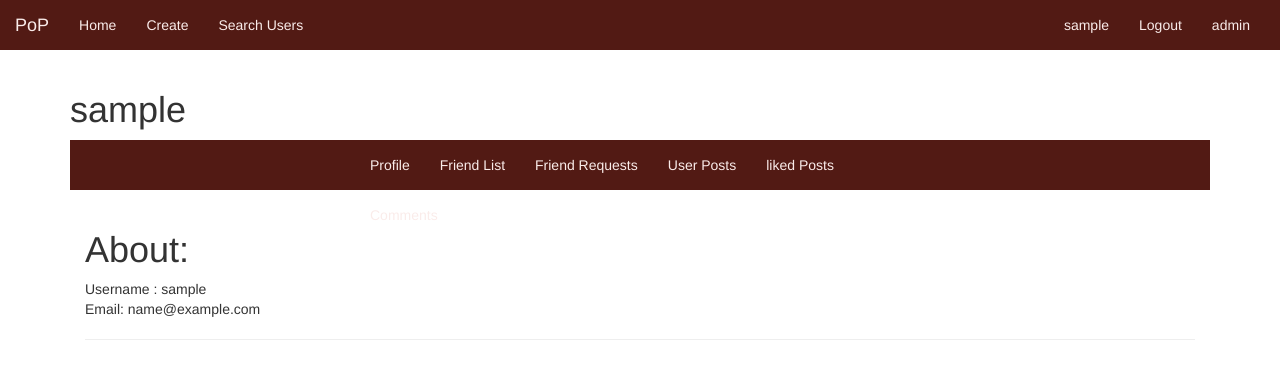
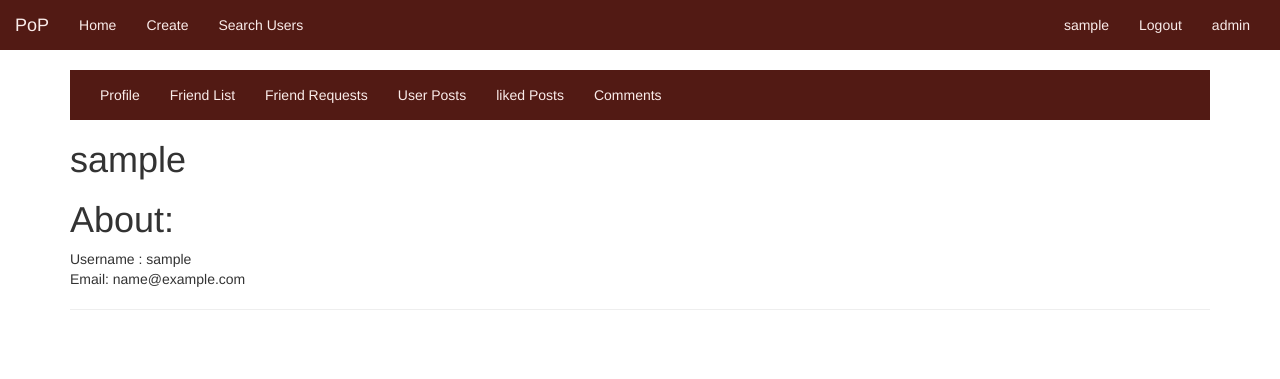
Before and after one commit to shagunbandi/Social-Network, a Django app: a page that uses accounts/templates/accounts/profile/main.html in a window 1280 px wide. Shown: the top 379 px of the page. Run offline with Django 3.2, Linux system fonts and the light colour scheme; the visitor is signed in with stand-in values (Sample User, id 1); data comes from the database, SQL or seed files in the repository; some libraries are stand-ins or nearby versions.

Commit message:
UI Fixes

```diff
--- a/accounts/templates/accounts/profile/base_profile.html
+++ b/accounts/templates/accounts/profile/base_profile.html
@@ -4,9 +4,8 @@
 {% block head %}<link rel="stylesheet" type="text/css" href="{% static 'accounts/static/profile.css' %}"/>{% endblock %}
 {% block body %}
     {% block nav %}
-        <h1>{{ username }}</h1>
         <nav class="navbar navbar-default">
-            <div class="container-fluid">
+            <div class="">
                 <div class="navbar-header">
                     <button type="button" class="navbar-toggle" data-toggle="collapse" data-target="#profile_navbar">
                         <span class="icon-bar"></span>
@@ -15,7 +14,7 @@
                     </button>
                 </div>
                 <div class="collapse navbar-collapse" id="profile_navbar">
-                    <ul class="nav navbar-nav navbar-center">
+                    <ul class="nav navbar-nav">
                         <li><a href="{% url 'accounts:profile' username=username %}">Profile</a></li>
                         {% if username == user.username %}
                         <li><a href="{% url 'accounts:friend_list' username=username %}">Friend List</a></li>
@@ -28,6 +27,7 @@
                 </div>
             </div>
         </nav>
+        <h1>{{ username }}</h1>
 
     {% endblock nav %}
     {% block body_accounts %}
--- a/accounts/templates/accounts/profile/main.html
+++ b/accounts/templates/accounts/profile/main.html
@@ -6,7 +6,7 @@
 {% endblock %}
 {% block title %}{{ title }} | profile{% endblock %}
 {% block body_accounts %}
-    <div class="container-fluid">
+    <div>
         <h1>About: </h1>
         {% if instance != user %}
             <a href="{% url 'accounts:send-request' username=instance.username %}">Send Request</a>
```
